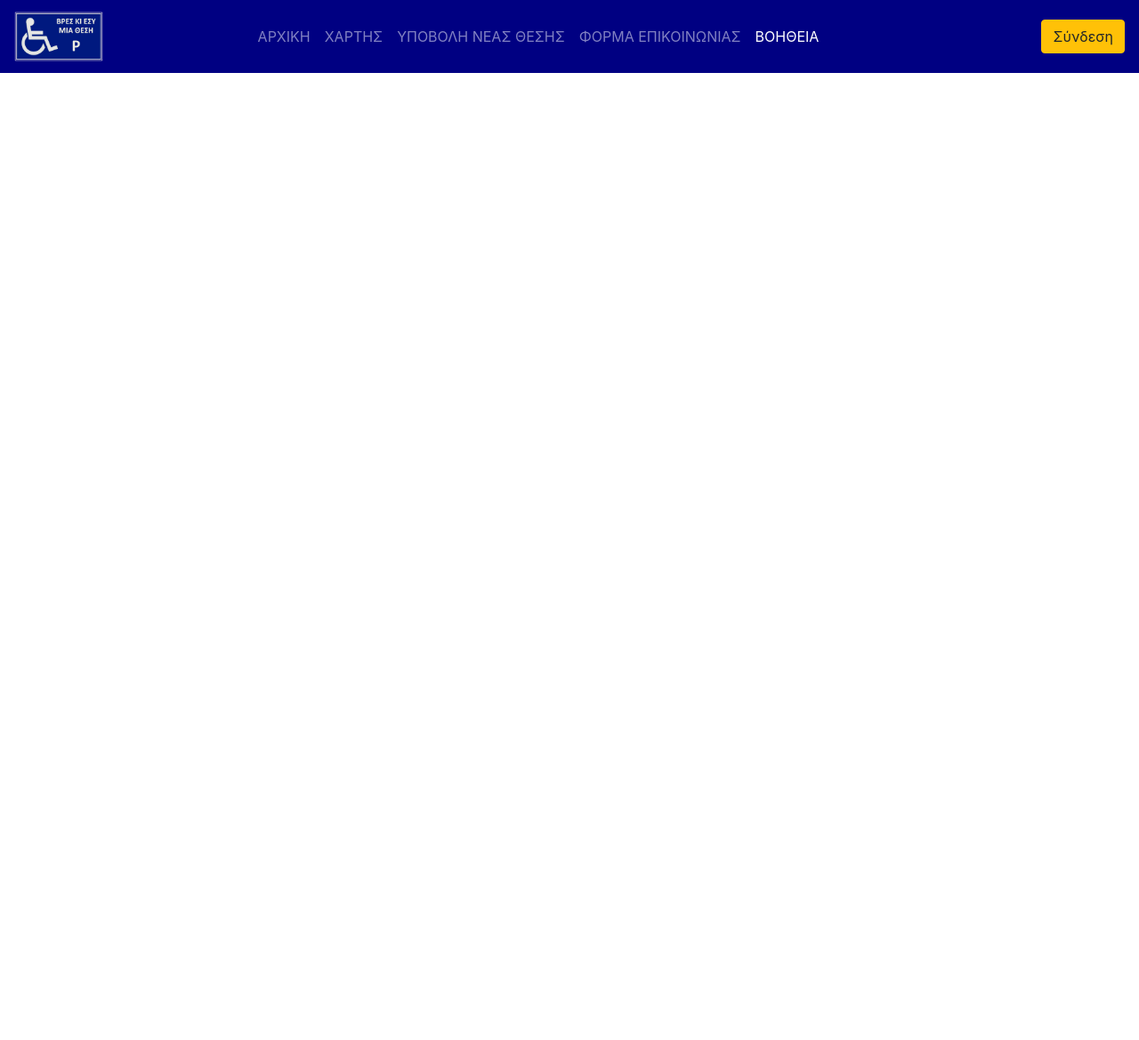
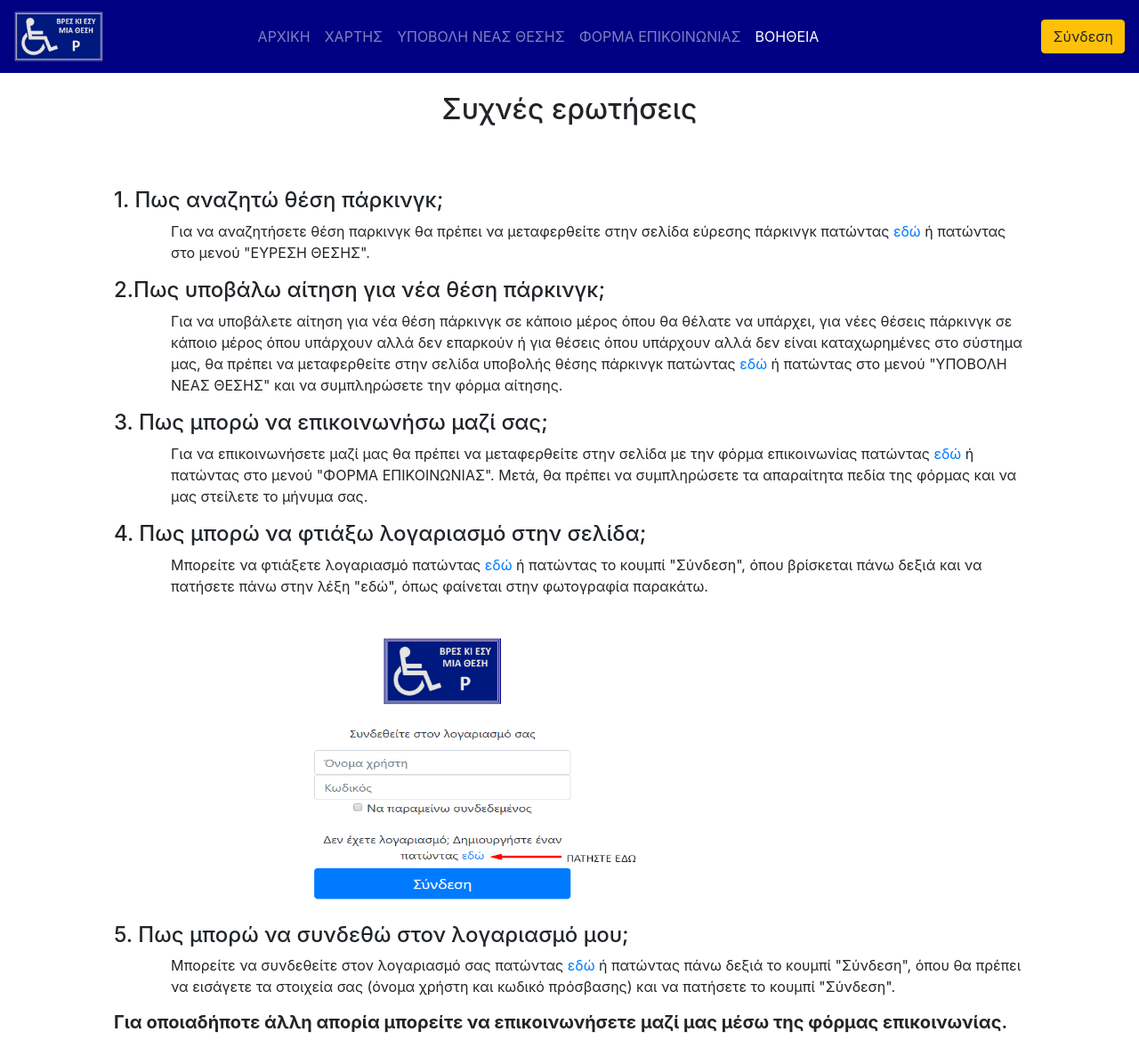
Before and after one commit to avramelou/vreskiesymiathesi, a PHP site: page /help.html in a window 1280 px wide. Shown: the whole page at 89% size. Before the commit the page ends 82 px from the top, so only its background shows below. Run offline with PHP 8.4, Linux system fonts and the light colour scheme.

Commit message:
24/3/2020 help page by xar

```diff
--- a/untitled2/css/main.css
+++ b/untitled2/css/main.css
@@ -183,6 +183,28 @@ hr {
   width: 40%;
   height: 20%;
 }
+
+.text-help-style{
+  text-align: left;
+  margin-left: 15%;
+  margin-right: 10%;
+  margin-top: 0.1%;
+}
+
+.header-help-style{
+  text-align: left;
+  margin-left: 10%;
+  margin-right: 10%;
+}
+
+.image-help-style{
+  width: 500px;
+  height: 350px;
+  margin-left: 20%;
+
+}
+
+
 
 audio,
 canvas,
--- a/untitled2/help.html
+++ b/untitled2/help.html
@@ -32,5 +32,28 @@
   </div>
   <a href="login.html"><button type="button" class="btn navbar-button">Σύνδεση</button></a>
 </nav>
+
+<h1 style="text-align: center">Συχνές ερωτήσεις</h1> <br><br>
+<h4 class="header-help-style"> 1. Πως αναζητώ θέση πάρκινγκ;</h4>
+<p class = "text-help-style"> Για να αναζητήσετε θέση παρκινγκ θα πρέπει να μεταφερθείτε στην σελίδα εύρεσης πάρκινγκ πατώντας
+  <a href="map.html">εδώ</a> ή πατώντας στο μενού "ΕΥΡΕΣΗ ΘΕΣΗΣ". </p>
+<h4 class = "header-help-style">2.Πως υποβάλω αίτηση για νέα θέση πάρκινγκ;</h4>
+<p class="text-help-style"> Για να υποβάλετε αίτηση για νέα θέση πάρκινγκ σε κάποιο μέρος όπου θα θέλατε να υπάρχει, για νέες
+θέσεις πάρκινγκ σε κάποιο μέρος όπου υπάρχουν αλλά δεν επαρκούν ή για θέσεις όπου υπάρχουν αλλά δεν είναι καταχωρημένες
+στο σύστημα μας, θα πρέπει να μεταφερθείτε στην σελίδα υποβολής θέσης πάρκινγκ πατώντας <a href="new.html">εδώ</a>
+  ή πατώντας στο μενού "ΥΠΟΒΟΛΗ ΝΕΑΣ ΘΕΣΗΣ" και να συμπληρώσετε την φόρμα αίτησης.</p>
+<h4 class="header-help-style">3. Πως μπορώ να επικοινωνήσω μαζί σας;</h4>
+<p class="text-help-style">Για να επικοινωνήσετε μαζί μας θα πρέπει να μεταφερθείτε στην σελίδα με την φόρμα επικοινωνίας πατώντας
+<a href="form.html">εδώ</a> ή πατώντας στο μενού "ΦΟΡΜΑ ΕΠΙΚΟΙΝΩΝΙΑΣ". Μετά, θα πρέπει να συμπληρώσετε τα απαραίτητα πεδία της φόρμας και
+να μας στείλετε το μήνυμα σας.</p>
+<h4 class="header-help-style">4. Πως μπορώ να φτιάξω λογαριασμό στην σελίδα;</h4>
+<p class="text-help-style"> Μπορείτε να φτιάξετε λογαριασμό πατώντας <a href="signup.html">εδώ</a> ή πατώντας το κουμπί "Σύνδεση", όπου βρίσκεται
+πάνω δεξιά και να πατήσετε πάνω στην λέξη "εδώ", όπως φαίνεται στην φωτογραφία παρακάτω.</p>
+<img class="image-help-style" src="screenshotsforhelp/signup.png" alt="image for sign up">
+<h4 class="header-help-style"> 5. Πως μπορώ να συνδεθώ στον λογαριασμό μου;</h4>
+<p class="text-help-style"> Μπορείτε να συνδεθείτε στον λογαριασμό σας πατώντας <a href="login.html">εδώ</a> ή πατώντας πάνω δεξιά
+το κουμπί "Σύνδεση", όπου θα πρέπει να εισάγετε τα στοιχεία σας (όνομα χρήστη και κωδικό πρόσβασης) και να πατήσετε το κουμπί "Σύνδεση".</p>
+<h5 class="header-help-style"><b>Για οποιαδήποτε άλλη απορία μπορείτε να επικοινωνήσετε μαζί μας μέσω της φόρμας επικοινωνίας.</b></h5>
+
 </body>
 </html>
```
Also changed, not shown: untitled2/screenshotsforhelp/signup.png (added).
